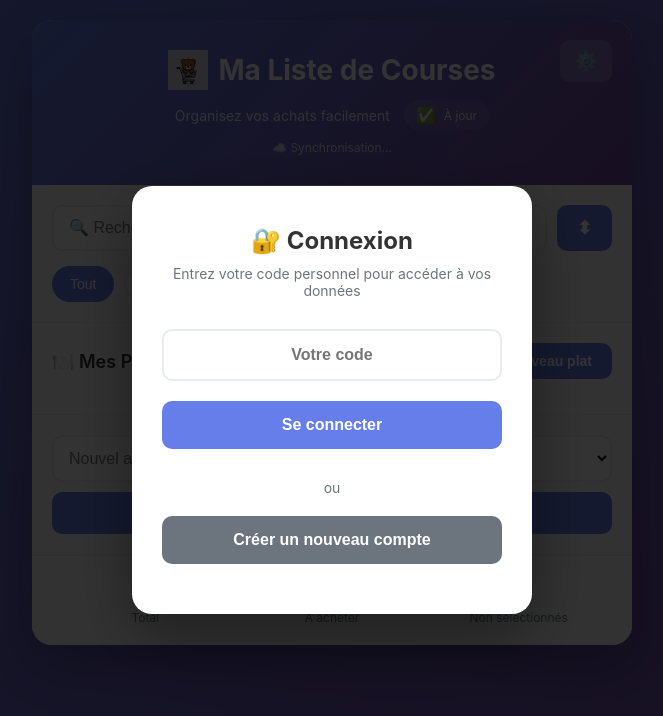
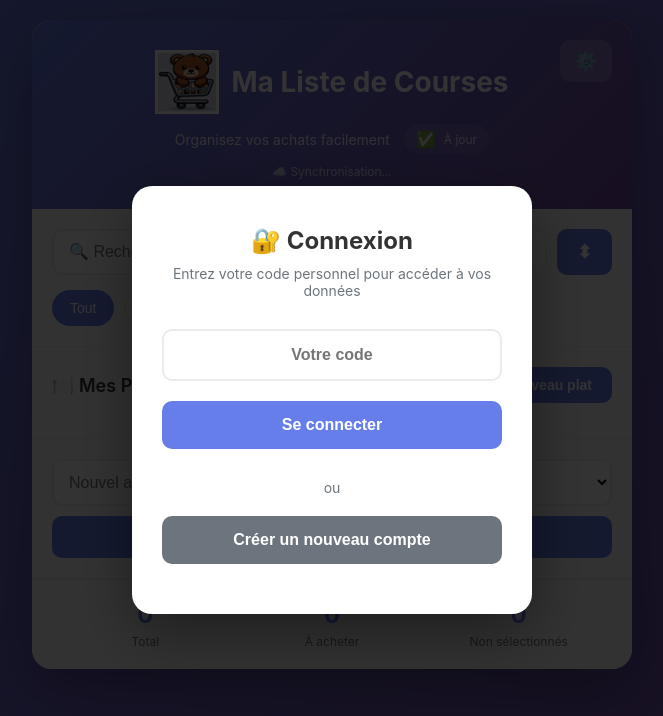
Before and after one commit to garamino/Garam-Shopping-List, a plain HTML site: page liste-courses.html in a window 1280 px wide. Shown: the whole page, without its empty margins (308-971 px from the left). Drawn offline with Linux system fonts and the light colour scheme.

Commit message:
Add files via upload

```diff
--- a/liste-courses.html
+++ b/liste-courses.html
@@ -51,12 +51,12 @@
             display: flex;
             align-items: center;
             justify-content: center;
-            gap: 10px;
+            gap: 12px;
         }
 
         .app-logo {
-            width: 40px;
-            height: 40px;
+            width: 64px;
+            height: 64px;
             object-fit: contain;
         }
 
@@ -885,7 +885,7 @@
         <div class="header">
             <button class="settings-btn" onclick="openSettingsModal()" title="Paramètres">⚙️</button>
             <h1>
-                <img src="app-logo.png" alt="Logo" class="app-logo">
+                <img src="app-logo-64.png" alt="Logo" class="app-logo">
                 Ma Liste de Courses
             </h1>
             <p>
```
Also changed, not shown: app-logo-64.png (added).
